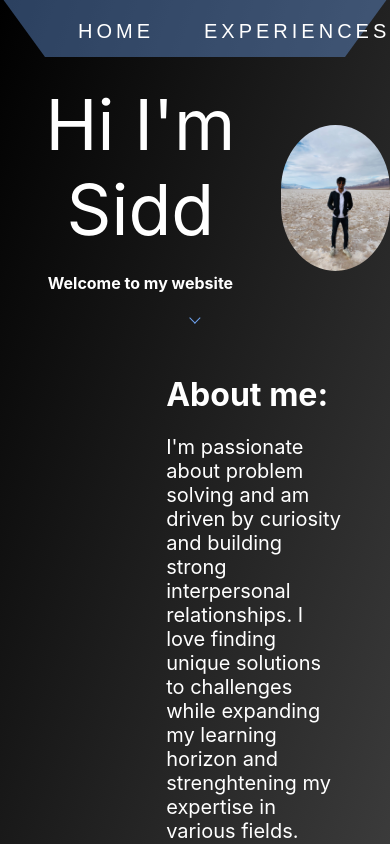
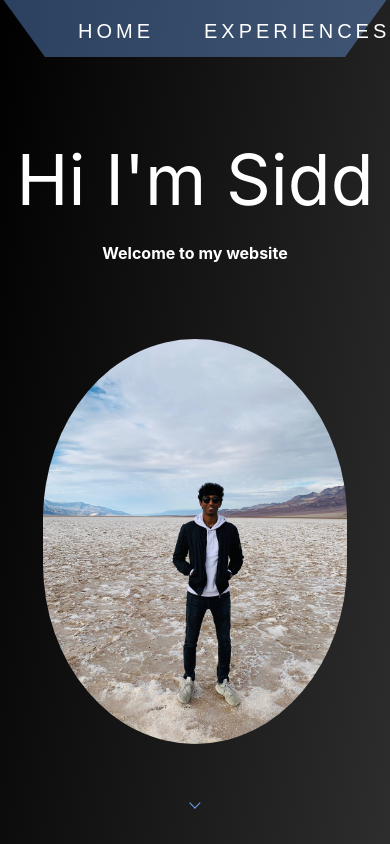
Before and after one commit to siddcv/personalwebsite, a React (Create React App) app: page / in a window 390 px wide. Shown: the top 844 px of the page. Built offline with nearby package versions, Linux system fonts and the light colour scheme.

Commit message:
responsiveness

```diff
--- a/src/components/Contact.js
+++ b/src/components/Contact.js
@@ -67,7 +67,7 @@ function Contacts() {
                 </div>
 
             </div>
-            <div class="rightBox">
+            <div class="rightbox">
                 <div>
                 <img class="mp" src={profile} />
                 </div>
--- a/src/components/Landing.js
+++ b/src/components/Landing.js
@@ -65,7 +65,7 @@ function Landing() {
                     <div class='first-col'>
                         <ImageSlider slides={SliderData} />
                     </div>
-                    <div class='second-col'>
+                    <div class='first-col'>
                         <h1> About me: </h1>
                         <p>
                             I'm passionate about problem solving and am driven by curiosity and building strong interpersonal relationships.
--- a/src/components/Project.js
+++ b/src/components/Project.js
@@ -110,17 +110,15 @@ function MyExperiences() {
                     Therefore I took it upon myself to do that myself. I strengthened my python skills and used webscraping techniques and python data structure to compile a database with all the releveant information about 2830 Nasdaq companies.
                     Further I used pivot tables in Excel to use data visualization to make the data more easily comprehensible.
 
-                 The repository can be found at https://github.com/siddcv/NasdaqDataBase
-
                         </div>
 
                         </div>
                         <div class="rightBox">
-                            {/* <div> */}
+
                             <img class="pics" src={db} />
-                            {/* </div> */}
                         </div>
                     </div>
+
                     <div class="mainbox_projects">
                         <div class="leftbox">
                         <div class="header">AI/ML Buildathon Cisco Supply Chain</div>
--- a/src/css/Contact.css
+++ b/src/css/Contact.css
@@ -14,6 +14,7 @@
     /* border: 2px solid #8CA6DB; Darker blue border */
     background: -webkit-linear-gradient(to bottom right,  #78B3EA, #4169E1);
 background: linear-gradient(to bottom right,  #78B3EA, #4169E1);
+/* min-height: 1000px; */
     padding: 2%; /* Padding inside the box */
     display: flex;
     align-items: center;
@@ -46,7 +47,7 @@ background: linear-gradient(to bottom right,  #78B3EA, #4169E1);
     align-items: flex-start;
 }
 
-.rightBox{
+.rightbox{
     flex: 1;
     padding-left: 15%;
 }
@@ -100,3 +101,17 @@ a:link {
   a:active {
     text-decoration: none;
   }
+
+
+  @media (max-width: 800px) {
+    .mainBox {
+      flex-direction: column;
+    }}
+
+    @media (max-width: 800px) {
+        .rightbox {
+          text-align: center;
+          /* padding-left: 0%;
+          padding-bottom: 5%; */
+          padding: 5% 0%;
+        }}
--- a/src/css/Experience.css
+++ b/src/css/Experience.css
@@ -258,3 +258,8 @@ img {
   transition: border-width 150ms ease-in-out;
 
 }
+
+@media (max-width: 900px) {
+  .flexbox_projects {
+    flex-direction: column;
+  }}
--- a/src/css/Home.css
+++ b/src/css/Home.css
@@ -16,7 +16,6 @@
 /*margin: 0px;
 }*/
 body {
-    /*min-width: 800px;*/
     background: -webkit-linear-gradient(to bottom right, #000000, #434343); /* chrome 10-25, safari 5.1-6 */
     background: linear-gradient(to bottom right, #000000, #434343); /*w3c, ie 10+/ edge, firefox 16+, chrome 26+, opera 12+, safari 7+*/
 }
@@ -35,8 +34,8 @@ html{
 }
 
 .mypic{
-    max-width:30%;
-    width:28%;
+    max-width:100vh;
+    width:60vh;
     height:auto;
     border-radius:90%/80%;
 }
@@ -88,10 +87,19 @@ html{
 
 .first-col{
     flex:1 1;
+    color: white;
 }
 .second-col{
     flex:1 1;
 }
+
+@media (max-width: 1050px) {
+    .first-col {
+      flex-basis: 100%; /* Full width for small screens */
+    }
+    .first-col:nth-child(1) { order: 2; }
+    .first-col:nth-child(2) { order: 1; }
+  }
 /*.arrow {
     border: solid white;
     border-width: 0 3px 3px 0;
@@ -186,3 +194,30 @@ p{
     text-align: center;
     cursor: pointer;
 }
+
+@media (max-width: 1050px) {
+    .flex-container{
+      flex-direction: column;
+      justify-content: space-evenly;
+      height:85vh
+    }}
+    @media (max-width: 1050px) {
+        .flexcontainer{
+          flex-direction: column;
+          justify-content: space-evenly;
+          height:80vh
+        }}
+    @media (max-width: 1050px) {
+        .mypic{
+          width:36vh;
+        }}
+
+        @media (max-width: 1050px) {
+            #secondsection{
+              min-height:150vh;
+            }}
+
+            @media (max-width: 925px) {
+                #secondsection{
+                  min-height:180vh;
+                }}
```
